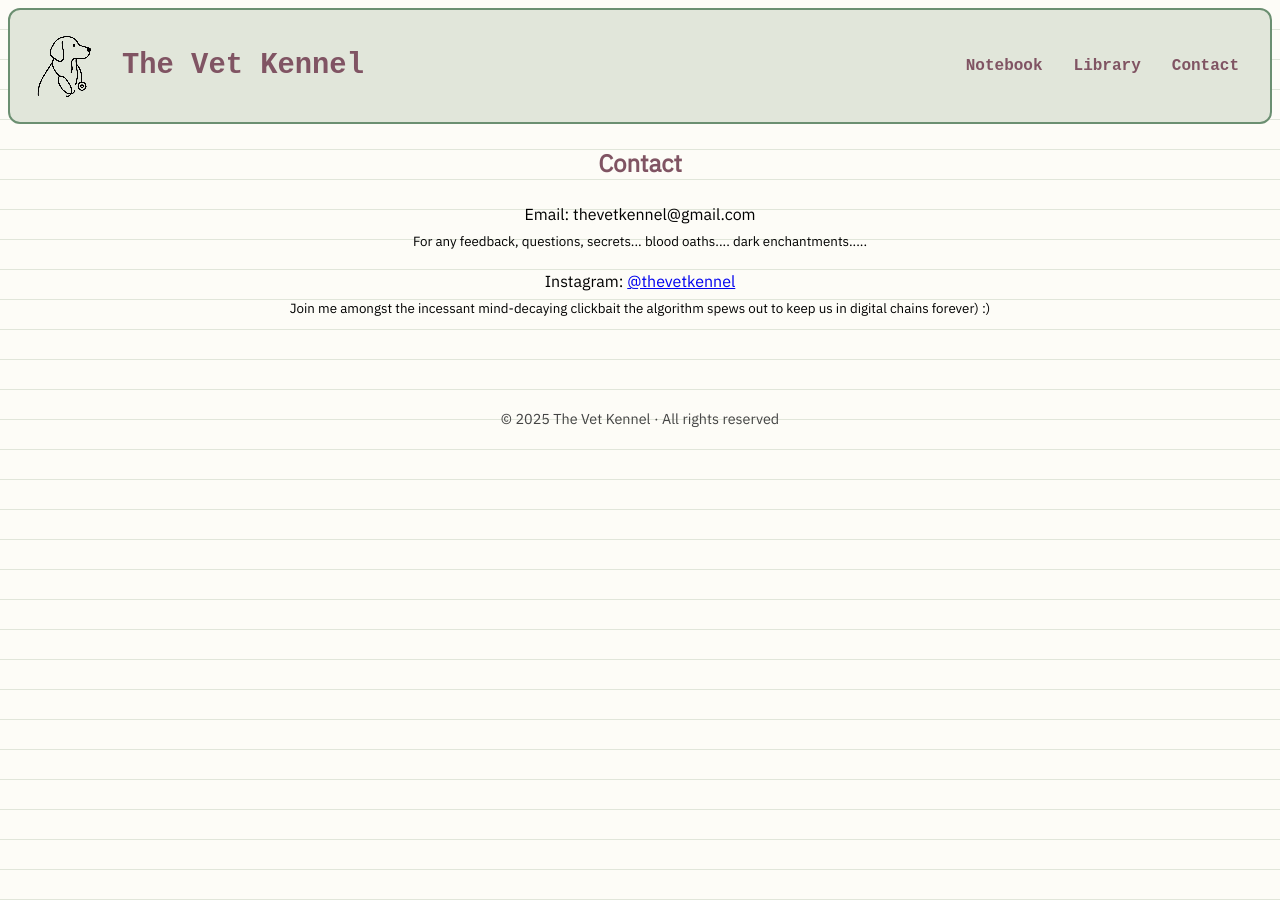
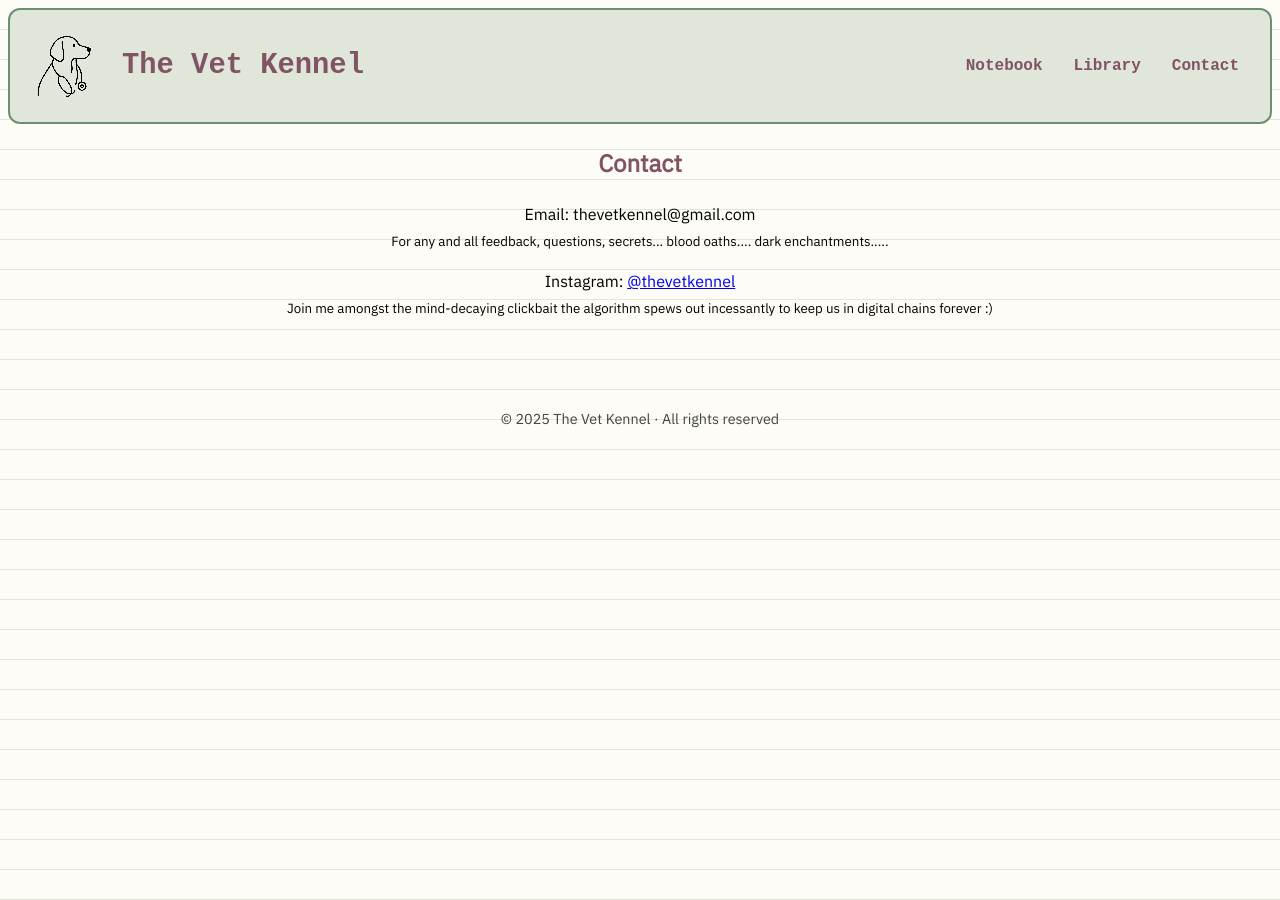
Before and after one commit to TheVetKennel/thevetkennel.github.io, a Jekyll site: the page built from contact.md, in a window 1280 px wide. Built offline with Jekyll 4.4.1, drawn with Linux system fonts in a browser that asks for light colours.

Commit message:
Update contact.md

```diff
--- a/contact.md
+++ b/contact.md
@@ -5,6 +5,6 @@
 
 <section class="contact" style="text-align:center;">
   <h2>Contact</h2>
-  <p>Email: thevetkennel@gmail.com<br><small>For any feedback, questions, secrets... blood oaths.... dark enchantments.....</small></p>
-  <p>Instagram: <a href="https://instagram.com/thevetkennel" target="_blank">@thevetkennel</a><br><small>Join me amongst the incessant mind-decaying clickbait the algorithm spews out to keep us in digital chains forever) :) </small></p>
+  <p>Email: thevetkennel@gmail.com<br><small>For any and all feedback, questions, secrets... blood oaths.... dark enchantments.....</small></p>
+  <p>Instagram: <a href="https://instagram.com/thevetkennel" target="_blank">@thevetkennel</a><br><small>Join me amongst the mind-decaying clickbait the algorithm spews out incessantly to keep us in digital chains forever :) </small></p>
 </section>
```
